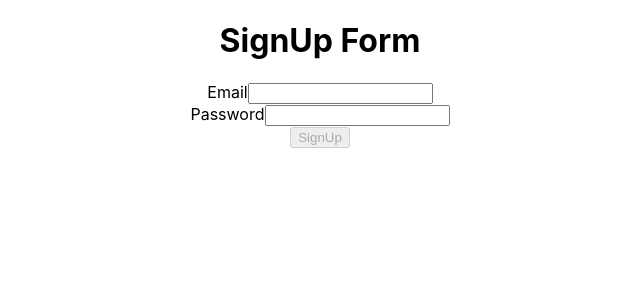
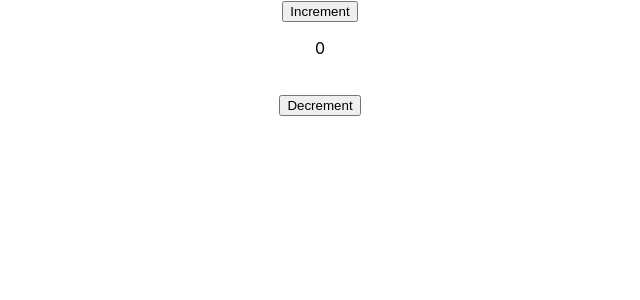
Before and after one commit to suresh9058/reactjs_ashokit_august_batch, a React (Create React App) app: page / in a window 1280 px wide. Shown: the top 300 px of the page, without its empty margins (320-960 px from the left). Built offline with nearby package versions, Linux system fonts and the light colour scheme.

Commit message:
react context example.

```diff
--- a/src/App.js
+++ b/src/App.js
@@ -21,6 +21,7 @@ import ReactRouterExample from './ReactRouterExample';
 import UseEffectTwo from './UseEffectTwo';
 import ReactForm from './ReactForm';
 import FormikYup from './FormikYup';
+import ReactContextExample from './ReactContextExample';
 // import Footer from './ErrorHandling';
 
 // class App extends React.Component {
@@ -72,7 +73,7 @@ function App() {
         <p>this is the children comp</p>
         <p>this is the children comp</p>
       </ReactChildrenProps>  */}
-      {/* <ReactParentChild /> */}
+      <ReactParentChild />
       {/* <ColorCard />
       <ColorCard /> */}
       {/* <ColorContainer /> */}
@@ -80,7 +81,8 @@ function App() {
       {/* <ReactRouterExample /> */}
       {/* <UseEffectTwo /> */}
       {/* <ReactForm /> */}
-      <FormikYup />
+      {/* <FormikYup /> */}
+      {/* <ReactContextExample /> */}
     </div>
   );
 }
--- /dev/null
+++ b/src/ReactContextExample.js
@@ -0,0 +1,35 @@
+import React from 'react';
+// import { createContext } from "react";
+import { useContext } from 'react';
+
+export const UserContext = React.createContext();
+
+// consumer
+// 1. rendered passed props
+// 2. useContext hook
+// function User() {
+//     return (
+//     <UserContext.Consumer>
+//         {
+//          value => <h1>{value}</h1>
+//         }
+//     </UserContext.Consumer>
+//     )
+// }
+function User() {
+    const value = useContext(UserContext);
+    return (
+        <h1>{value}</h1>
+    )
+}
+
+// Producer->Provider
+function ReactContextExample() {
+    return (
+        <UserContext.Provider value="Context test">
+            <User />
+        </UserContext.Provider>
+    )
+}
+
+export default ReactContextExample;
```
